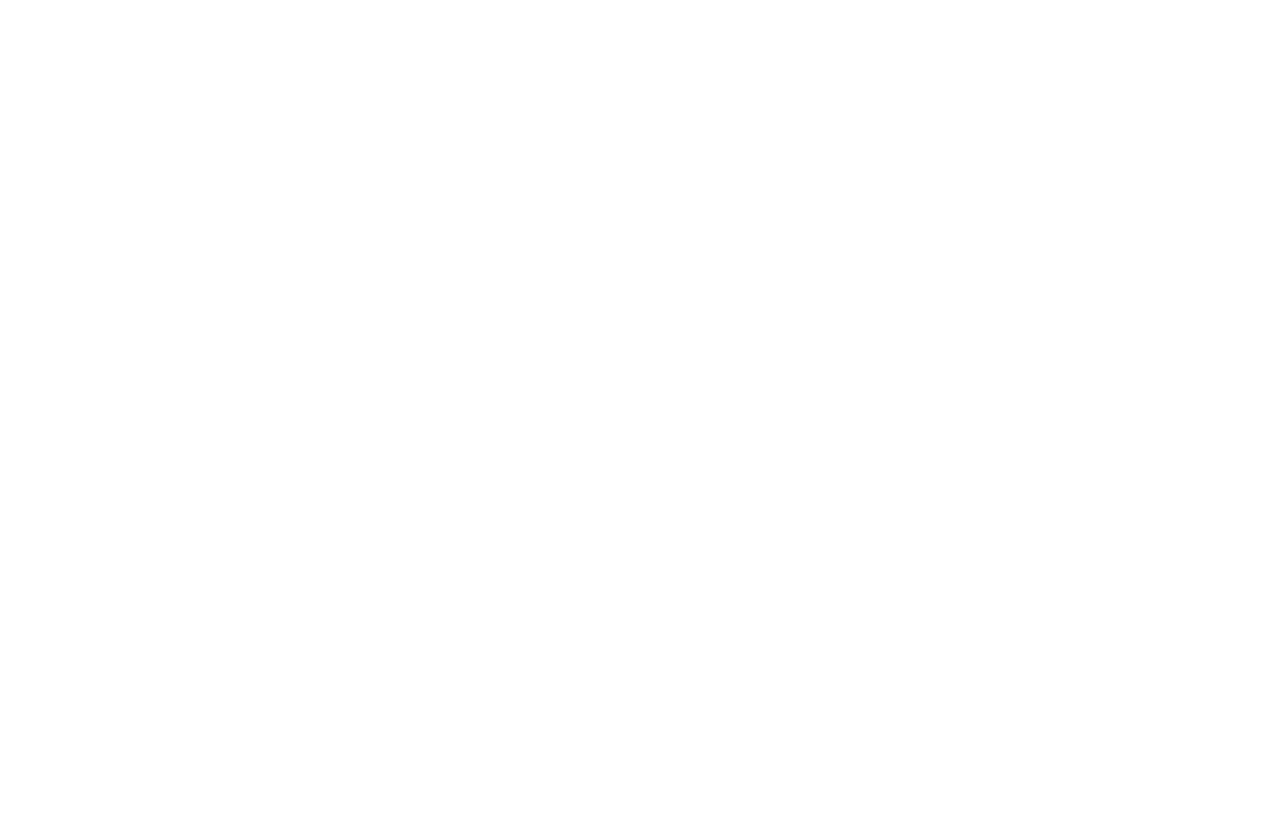
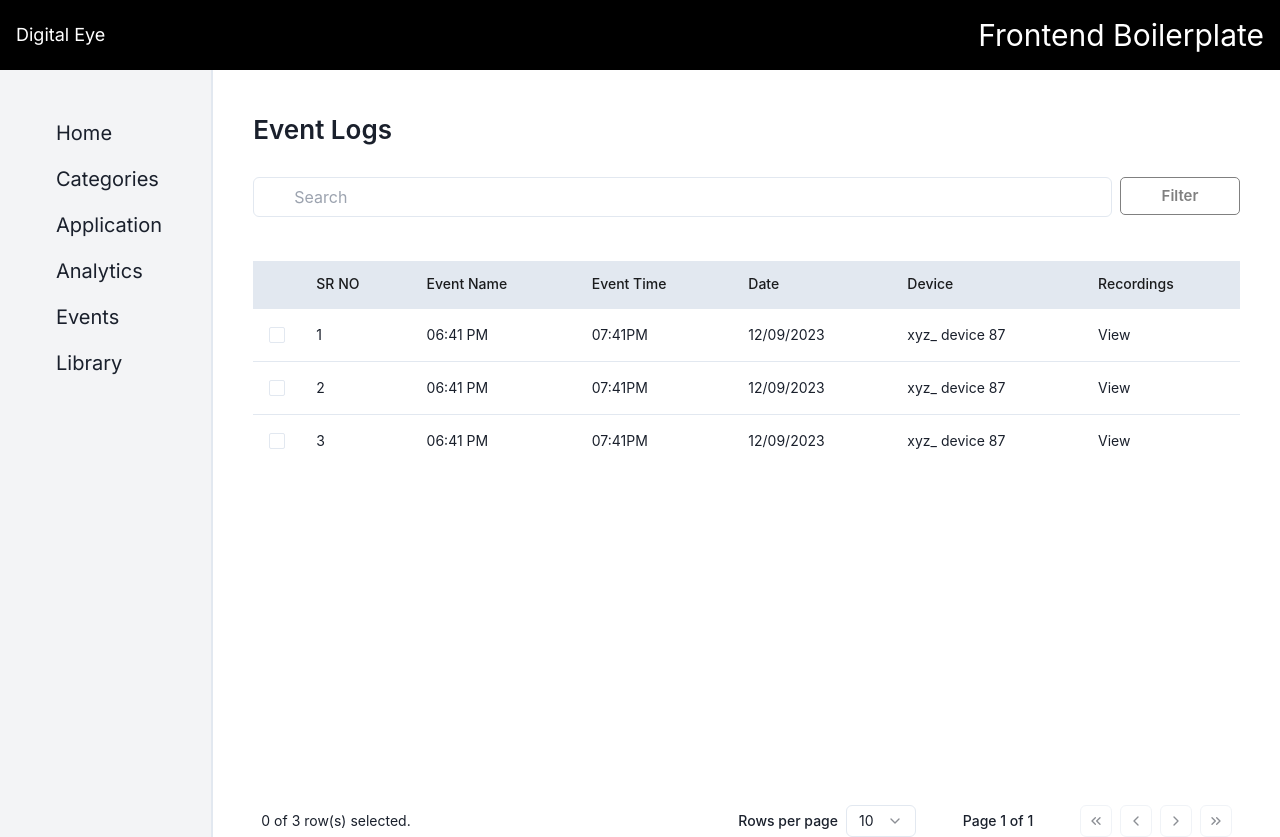
Before and after one commit to abdulmoizrana89/issm-digital-eye, a React (Vite) app: page /eventLogs in a window 1280 px wide. Before the commit this address had no page. Before the commit the page ends 800 px from the top, so only its background shows below. Built offline with nearby package versions, Linux system fonts and the light colour scheme; some icons are missing.

Commit message:
feat: create event log page

```diff
--- a/package.json
+++ b/package.json
@@ -55,6 +55,7 @@
   },
   "devDependencies": {
     "@iconify/icons-bi": "^1.2.17",
+    "@iconify/icons-carbon": "^1.2.20",
     "@iconify/icons-charm": "^1.2.8",
     "@iconify/icons-clarity": "^1.2.8",
     "@iconify/icons-dashicons": "^1.2.4",
--- a/src/App.tsx
+++ b/src/App.tsx
@@ -5,6 +5,7 @@
 import EditOffice from "./pages/private/Home/Edit";
 import Video from "./pages/private/Video";
 import Layout from "./pages/private/Layout";
+import { EventLogs } from "./pages/private";
 
 function App() {
   return (
@@ -16,6 +17,7 @@
           <Route path="/home" element={<Home />} />
           <Route path="/home/:id" element={<EditOffice />} />
           <Route path="/categories" element={<Video />} />
+          <Route path="/eventLogs" element={<EventLogs />} />
         </Route>
       </Routes>
     </Router>
--- a/src/components/ExampleTable/components/data-table.tsx
+++ b/src/components/ExampleTable/components/data-table.tsx
@@ -26,6 +26,15 @@
 } from "../../ui/table";
 
 import { DataTablePagination } from "../components/data-table-pagination";
+import {
+  Button,
+  Flex,
+  Input,
+  InputGroup,
+  InputLeftElement,
+} from "@chakra-ui/react";
+import { CustomBtn, CustomIcon } from "../..";
+import searchIcon from "@iconify/icons-carbon/search";
 
 interface DataTableProps<TData, TValue> {
   columns: ColumnDef<TData, TValue>[];
@@ -71,7 +80,35 @@
   return (
     <div className="space-y-4">
       {/* <DataTableToolbar table={table} /> */}
-      <div className="flex h-fit max-h-[70vh]">
+      <Flex className="py-7 gap-x-2">
+        <InputGroup>
+          <InputLeftElement
+            pointerEvents="none"
+            children={<CustomIcon icon={searchIcon} />}
+          />
+          <Input
+            type="text"
+            placeholder="Search"
+            className="rounded-[3px]"
+            value={
+              (table.getColumn("eventName")?.getFilterValue() as string) ?? ""
+            }
+            onChange={(event) =>
+              table.getColumn("eventName")?.setFilterValue(event.target.value)
+            }
+          />
+        </InputGroup>
+        <CustomBtn
+          title="Filter"
+          color="slate-200"
+          borderColor="gray"
+          textColor="gray"
+          height="38px"
+          width="120px"
+          isLoading={false}
+        />
+      </Flex>
+      <div className="flex h-[66vh]">
         <Table className="bg-white">
           <TableHeader className="bg-slate-200 sticky z-10 top-0">
             {table.getHeaderGroups().map((headerGroup) => (
--- a/src/components/ExampleTable/data/schema.ts
+++ b/src/components/ExampleTable/data/schema.ts
@@ -2,6 +2,15 @@
 
 // We're keeping a simple non-relational schema here.
 // IRL, you will have a schema for your data models.
+
+export const EventLogSchema = z.object({
+  id: z.number(),
+  eventName: z.string(),
+  eventTime: z.string(),
+  date: z.string(),
+  device: z.string(),
+});
+
 export const taskSchema = z.object({
   id: z.string(),
   title: z.string(),
@@ -31,6 +40,8 @@
   verified: z.boolean(),
 });
 
+export type EventLog = z.infer<typeof EventLogSchema>
+
 export type Task = z.infer<typeof taskSchema>;
 
 export type Employee = z.infer<typeof EmployeeSchema>;
--- a/src/components/index.ts
+++ b/src/components/index.ts
@@ -9,6 +9,10 @@
 import CustomToast from "./CustomToast";
 import CustomToolTip from "./CustomToolTip";
 import CustomSpinner from "./CustomSpinner";
+
+import { DataTable } from "./ExampleTable/components/data-table";
+import { EventLog } from "./ExampleTable/data/schema";
+import { DataTableColumnHeader } from "./ExampleTable/components/data-table-column-header";
 
 export {
   CustomIcon,
@@ -22,4 +26,9 @@
   CustomToast,
   CustomToolTip,
   CustomSpinner,
+
+  DataTable,
+  DataTableColumnHeader,
 };
+
+export type { EventLog };
--- /dev/null
+++ b/src/constants/Columns/EventLogColumns/eventLog.data.tsx
@@ -0,0 +1,79 @@
+import { ColumnDef } from "@tanstack/react-table";
+
+import { Checkbox } from "../../../components/ui/checkbox";
+import { EventLog } from "@/src/components/ExampleTable/data/schema";
+import { DataTableColumnHeader } from "../../../components/ExampleTable/components/data-table-column-header";
+// import { DataTableRowActions } from "@/src/components/ExampleTable/components/data-table-row-actions";
+
+export const eventLogColumns: ColumnDef<EventLog>[] = [
+  {
+    id: "select",
+    header: ({ table }) => (
+      <Checkbox
+        checked={table.getIsAllPageRowsSelected()}
+        onCheckedChange={(value) => table.toggleAllPageRowsSelected(!!value)}
+        aria-label="Select all"
+        className="translate-y-[2px] border-primary-110"
+      />
+    ),
+    cell: ({ row }) => (
+      <Checkbox
+        checked={row.getIsSelected()}
+        onCheckedChange={(value) => row.toggleSelected(!!value)}
+        aria-label="Select row"
+        className="translate-y-[2px] border-primary-110"
+      />
+    ),
+    enableSorting: false,
+    enableHiding: false,
+  },
+  {
+    accessorKey: "id",
+    header: ({ column }) => (
+      <DataTableColumnHeader column={column} title="SR NO" />
+    ),
+    cell: ({ row }) => <div className="w-full">{row.index + 1}</div>,
+    enableSorting: false,
+    enableHiding: false,
+  },
+  {
+    accessorKey: "eventName",
+    header: ({ column }) => (
+      <DataTableColumnHeader column={column} title="Event Name" />
+    ),
+    cell: ({ row }) => (
+      <div className="w-full capitalize">{row.getValue("eventName")}</div>
+    ),
+    enableSorting: false,
+    enableHiding: false,
+  },
+  {
+    accessorKey: "eventTime",
+    header: ({ column }) => (
+      <DataTableColumnHeader column={column} title="Event Time" />
+    ),
+    cell: ({ row }) => (
+      <div className="w-full">{row.getValue("eventTime")}</div>
+    ),
+    enableSorting: false,
+    enableHiding: false,
+  },
+  {
+    accessorKey: "date",
+    header: ({ column }) => (
+      <DataTableColumnHeader column={column} title="Date" />
+    ),
+    cell: ({ row }) => <div className="w-full">{row.getValue("date")}</div>,
+    enableSorting: false,
+    enableHiding: false,
+  },
+  {
+    accessorKey: "device",
+    header: ({ column }) => (
+      <DataTableColumnHeader column={column} title="Device" />
+    ),
+    cell: ({ row }) => <div className="w-full">{row.getValue("device")}</div>,
+    enableSorting: false,
+    enableHiding: false,
+  },
+];
--- /dev/null
+++ b/src/constants/Columns/EventLogColumns/mockdata.ts
@@ -0,0 +1,23 @@
+export const mockEventLogData = [
+    {
+      id: 0,
+      eventName: "06:41 PM",
+      eventTime:"07:41PM",
+      date:"12/09/2023",
+      device:"xyz_ device 87",
+    },
+    {
+      id: 1,
+      eventName: "06:41 PM",
+      eventTime:"07:41PM",
+      date:"12/09/2023",
+      device:"xyz_ device 87",
+    },
+    {
+      id: 2,
+      eventName: "06:41 PM",
+      eventTime:"07:41PM",
+      date:"12/09/2023",
+      device:"xyz_ device 87",
+    },
+  ];
--- a/src/constants/index.ts
+++ b/src/constants/index.ts
@@ -1 +1,6 @@
 //A central place to manage and export constant values or enumerations that might be used across the application.
+
+import { eventLogColumns } from "./Columns/EventLogColumns/eventLog.data";
+import { mockEventLogData } from "./Columns/EventLogColumns/mockdata";
+
+export {eventLogColumns, mockEventLogData}
--- a/src/constants/sidebar.data.ts
+++ b/src/constants/sidebar.data.ts
@@ -32,7 +32,7 @@
     component: "Icon",
     label: "Events",
     icon: "tdesign:icon",
-    path: "/events",
+    path: "/eventLogs",
   },
   {
     key: "library",
--- /dev/null
+++ b/src/pages/private/EventLogs/index.tsx
@@ -0,0 +1,41 @@
+// import React from "react";
+import { ColumnDef } from "@tanstack/react-table";
+import { Text } from "@chakra-ui/react";
+
+import {
+  DataTable,
+  DataTableColumnHeader,
+  EventLog,
+} from "./../../../components";
+
+import { mockEventLogData, eventLogColumns } from "../../../constants";
+
+const EventLogs = () => {
+  const viewBtnCol: ColumnDef<EventLog> = {
+    id: "view",
+    accessorKey: "id",
+    header: ({ column }) => (
+      <DataTableColumnHeader column={column} title="Recordings" />
+    ),
+    cell: () => <div className="w-full flex">View</div>,
+    enableSorting: false,
+    enableHiding: false,
+  };
+
+  const newColumns = [...eventLogColumns, viewBtnCol];
+
+  return (
+    <div className="pt-10 px-10">
+      <Text className="font-semibold text-[26px]">Event Logs</Text>
+      <DataTable
+        data={mockEventLogData}
+        columns={newColumns}
+        onRowSelect={(row) => {
+          console.log(row);
+        }}
+      />
+    </div>
+  );
+};
+
+export default EventLogs;
--- a/src/pages/private/index.ts
+++ b/src/pages/private/index.ts
@@ -1 +1,5 @@
 //For private pages to be used in the app they must be exported from this file.
+
+import EventLogs from "./EventLogs";
+
+export {EventLogs}
```
Also changed, not shown: 1 other file (tests, documents, lock files or other folders).
